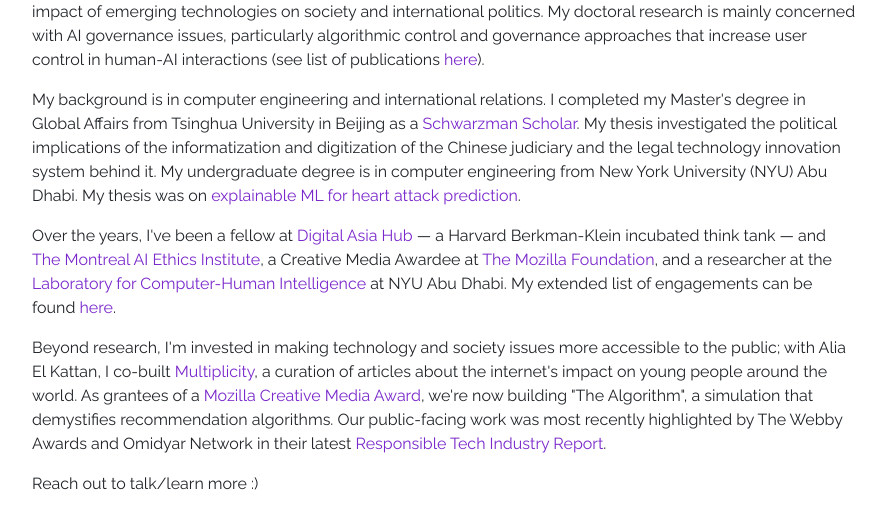
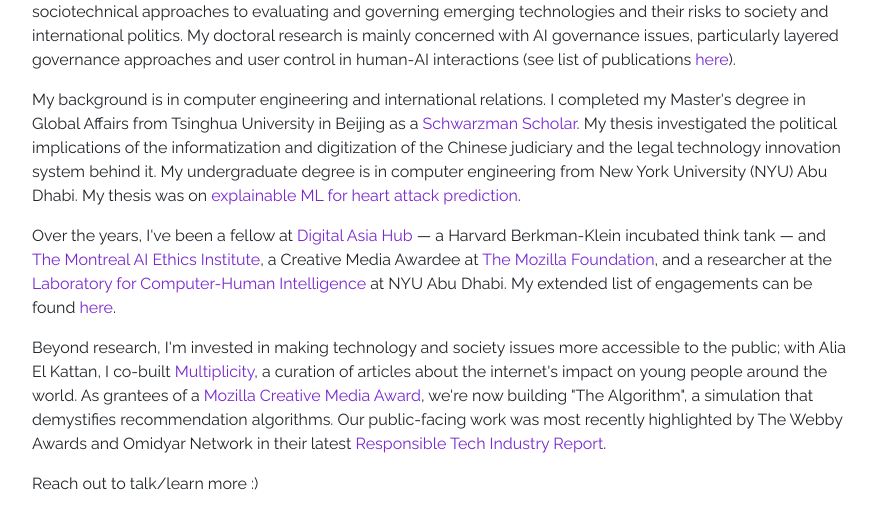
Before and after one commit to lujainibrahim/lujainibrahim.github.io, a website: page index.html in a window 1280 px wide. Shown: the part 128-640 px from the top of the page, without its empty margins (53-939 px from the left). Drawn offline with Linux system fonts and the light colour scheme.

Commit message:
updated landing page

```diff
--- a/index.html
+++ b/index.html
@@ -62,7 +62,7 @@
         <div class="col-lg-9">
           <h1 class="mt-5">Lujain Ibrahim</h1>
           <!-- <p>coming soon... i hope...</p> -->
-          <p>Hi! I'm a PhD student in Social Data Science at the <a href="https://www.oii.ox.ac.uk/people/profiles/lujain-ibrahim/" target="_blank">Oxford Internet Institute</a> where I study and research the impact of emerging technologies on society and international politics. My doctoral research is mainly concerned with AI governance issues, particularly algorithmic control and governance approaches that increase user control in human-AI interactions (see list of publications <a href="https://scholar.google.com/citations?user=WrTT9X4AAAAJ&hl=en" target="_blank">here</a>).</p>
+          <p>Hi! I'm a PhD student in Social Data Science at the <a href="https://www.oii.ox.ac.uk/people/profiles/lujain-ibrahim/" target="_blank">Oxford Internet Institute</a> in the University of Oxford. I work on sociotechnical approaches to evaluating and governing emerging technologies and their risks to society and international politics. My doctoral research is mainly concerned with AI governance issues, particularly layered governance approaches and user control in human-AI interactions (see list of publications <a href="https://scholar.google.com/citations?user=WrTT9X4AAAAJ&hl=en" target="_blank">here</a>).</p>
 
           <p>My background is in computer engineering and international relations. I completed my Master's degree in Global Affairs from Tsinghua University in Beijing as a <a href="https://nyuad.nyu.edu/en/news/latest-news/honors-and-awards/2020/december/schwarzman-2022-eng.html" target="_blank">Schwarzman Scholar</a>. My thesis investigated the political implications of the informatization and digitization of the Chinese judiciary and the legal technology innovation system behind it. My undergraduate degree is in computer engineering from New York University (NYU) Abu Dhabi. My thesis was on <a href="https://ieeexplore.ieee.org/abstract/document/9268965" target="_blank">explainable ML for heart attack prediction</a>.</p>
 
```
